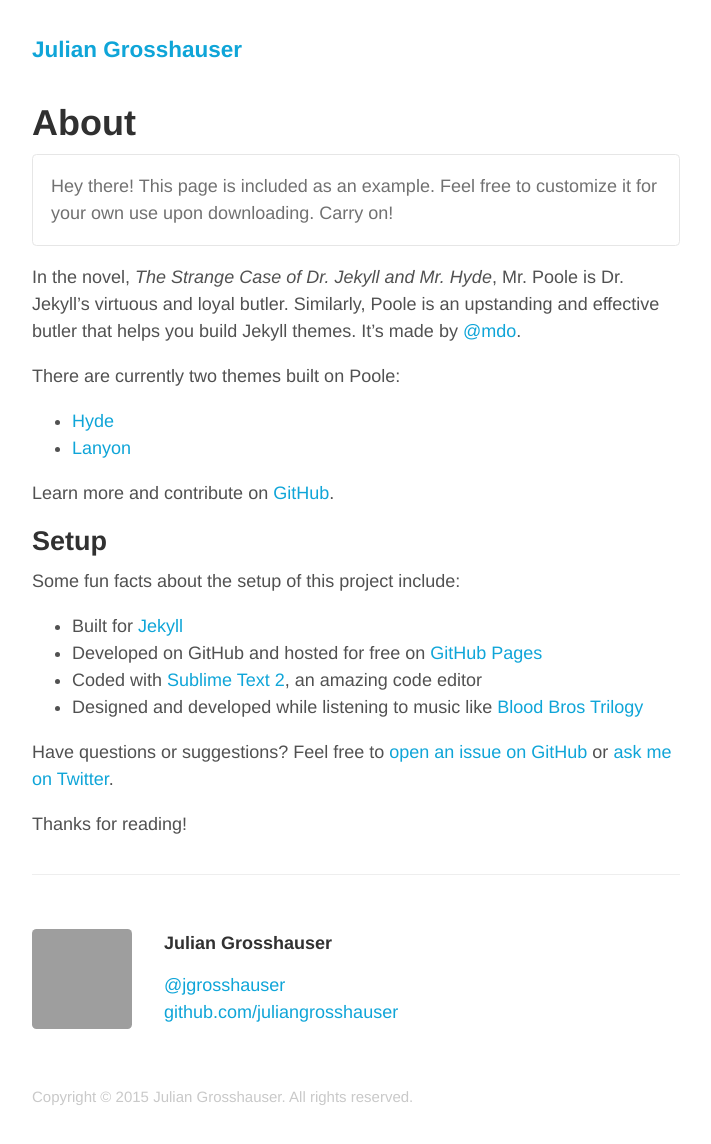
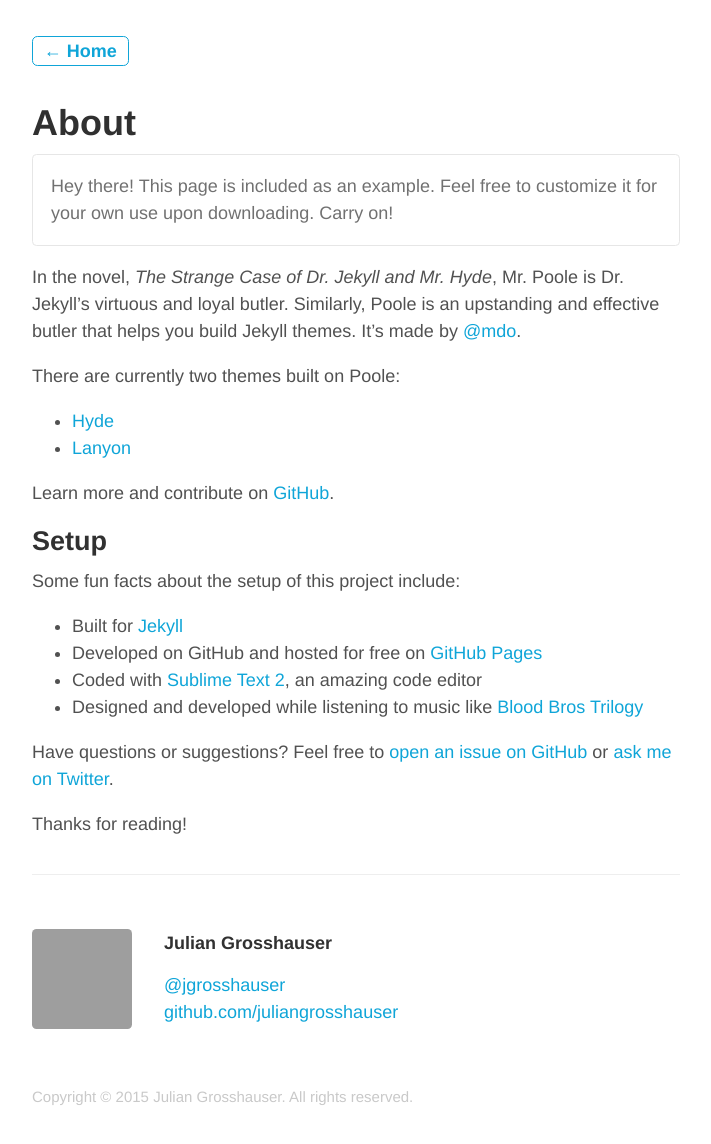
Before and after one commit to juliangrosshauser/Blog, a Jekyll site: the page built from about.md, in a window 1280 px wide, cut to the strip 0-1146 px from the top of the page. Shown: the whole strip, without its empty margins (284-995 px from the left). Built offline with Jekyll 4.4.1, drawn with Linux system fonts in a browser that asks for light colours; grey boxes are pictures that could not be loaded.

Commit message:
Use "Home" button instead of the site's title

```diff
--- a/_includes/header.html
+++ b/_includes/header.html
@@ -3,7 +3,7 @@
     {% if page.title == "Home" %}
       <span>{{ site.title }}</span>
     {% else %}
-      <a href="{{ site.baseurl }}" title="Home">{{ site.title }}</a>
+      <a href="{{ site.baseurl }}" title="Home">← Home</a>
     {% endif %}
   </h3>
 </header>
--- a/public/css/custom.css
+++ b/public/css/custom.css
@@ -67,6 +67,17 @@
 .masthead-title a,
 .post-title a {
   color: #0fa5d8;
+}
+
+.masthead-title a {
+  padding: 0.2rem 0.6rem;
+  border: 1px solid #0fa5d8;
+  border-radius: 0.3rem;
+  font-size: 1rem;
+}
+
+.masthead-title a .left-arrow {
+  margin-right: 0.3rem;
 }
 
 .page,
```
